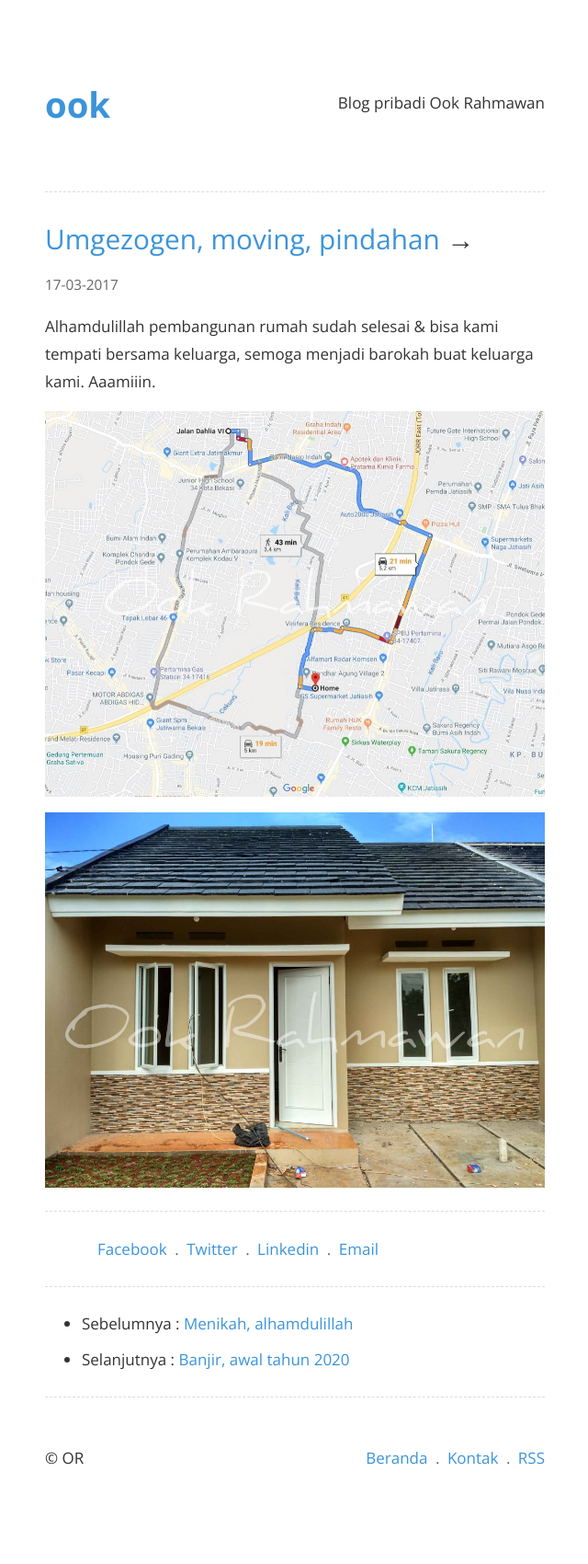
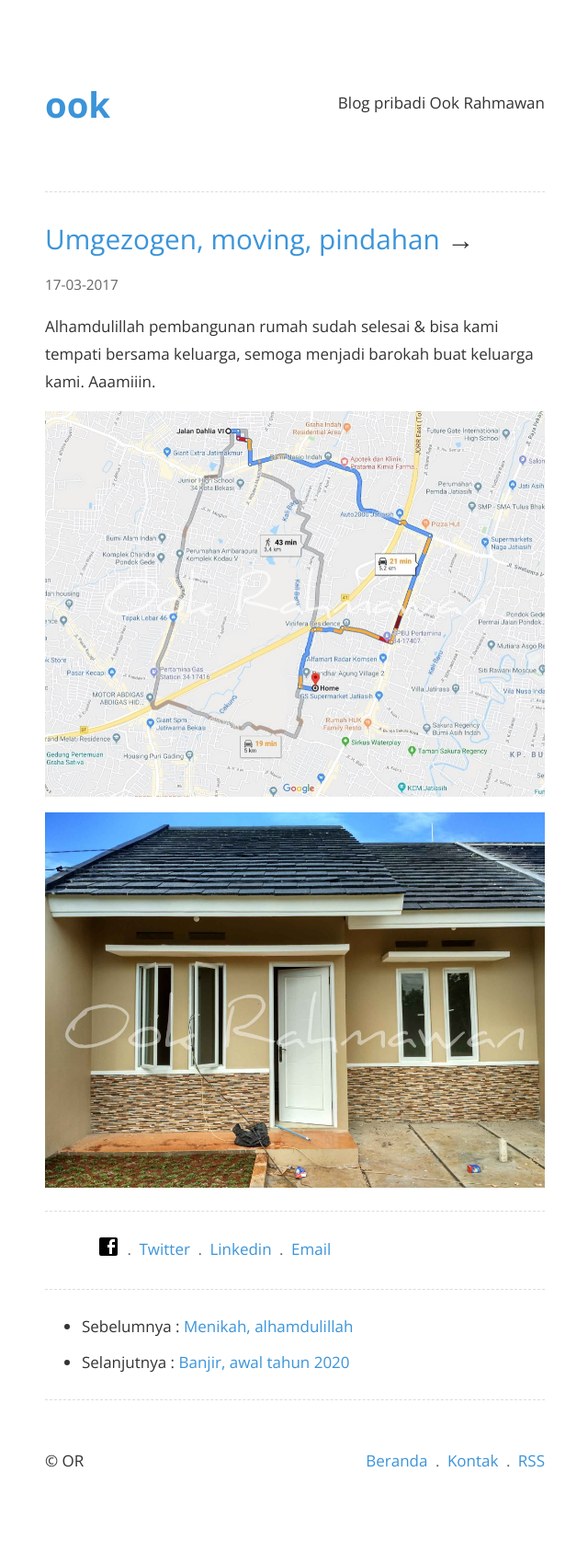
Before and after one commit to krhmwn/krhmwn.github.io, a Jekyll site: the page built from _posts/2017-03-17-umgezogen-moving-pindahan.markdown, in a window 1280 px wide. Shown: the whole page at 92% size, without its empty margins (319-959 px from the left). Built offline with Jekyll 4.4.1, drawn with Linux system fonts in a browser that asks for light colours.

Commit message:
update v.1.0.0

```diff
--- a/_includes/share.html
+++ b/_includes/share.html
@@ -1,6 +1,8 @@
 <nav class="share">
 <ul>
-<li><a href="https://www.facebook.com/sharer/sharer.php?u={{ site.url }}{{ site.baseurl }}{{ page.url }}" title="facebook">Facebook</a></li>
+<li><a href="https://www.facebook.com/sharer/sharer.php?u={{ site.url }}{{ site.baseurl }}{{ page.url }}" title="facebook">
+<svg class="facebook" fill="#000000" height="24" viewBox="0 0 24 24" width="24" xmlns="http://www.w3.org/2000/svg"><path d="M19,4V7H17A1,1 0 0,0 16,8V10H19V13H16V20H13V13H11V10H13V7.5C13,5.56 14.57,4 16.5,4M20,2H4A2,2 0 0,0 2,4V20A2,2 0 0,0 4,22H20A2,2 0 0,0 22,20V4C22,2.89 21.1,2 20,2Z" /></svg>
+</a></li>
 <li><a href="https://twitter.com/intent/tweet?text={{ page.title }}&url={{ site.url }}{{ site.baseurl }}{{ page.url }}" title="twitter">Twitter</a></li>
 <li><a href="https://www.linkedin.com/shareArticle?mini=true&url={{ site.url }}{{ site.baseurl }}{{ page.url }}" title="linkedin">Linkedin</a></li>
 <li><a href="mailto:?subject={{ page.title }}&amp;body=Silahkan berkunjung ke {{ site.url }}{{ site.baseurl }}{{ page.url }}" title="email">Email</a></li>
```
